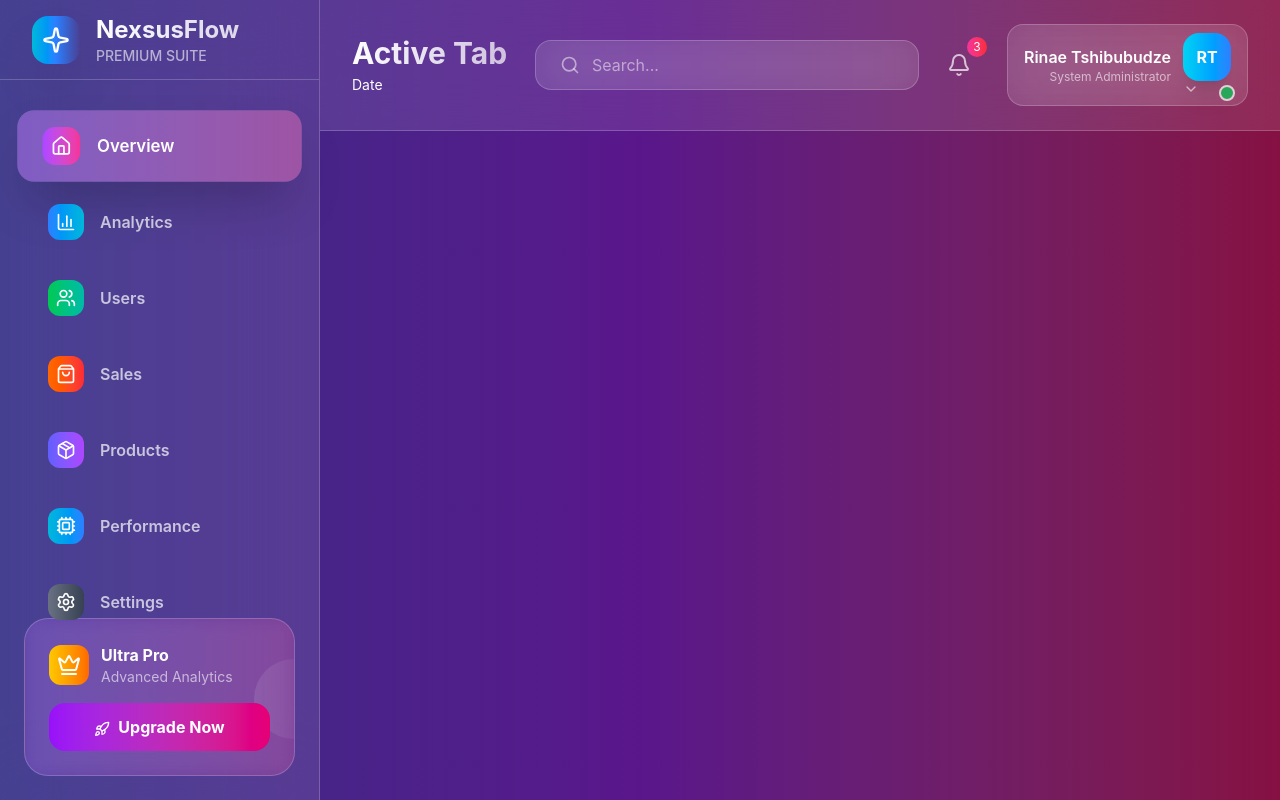
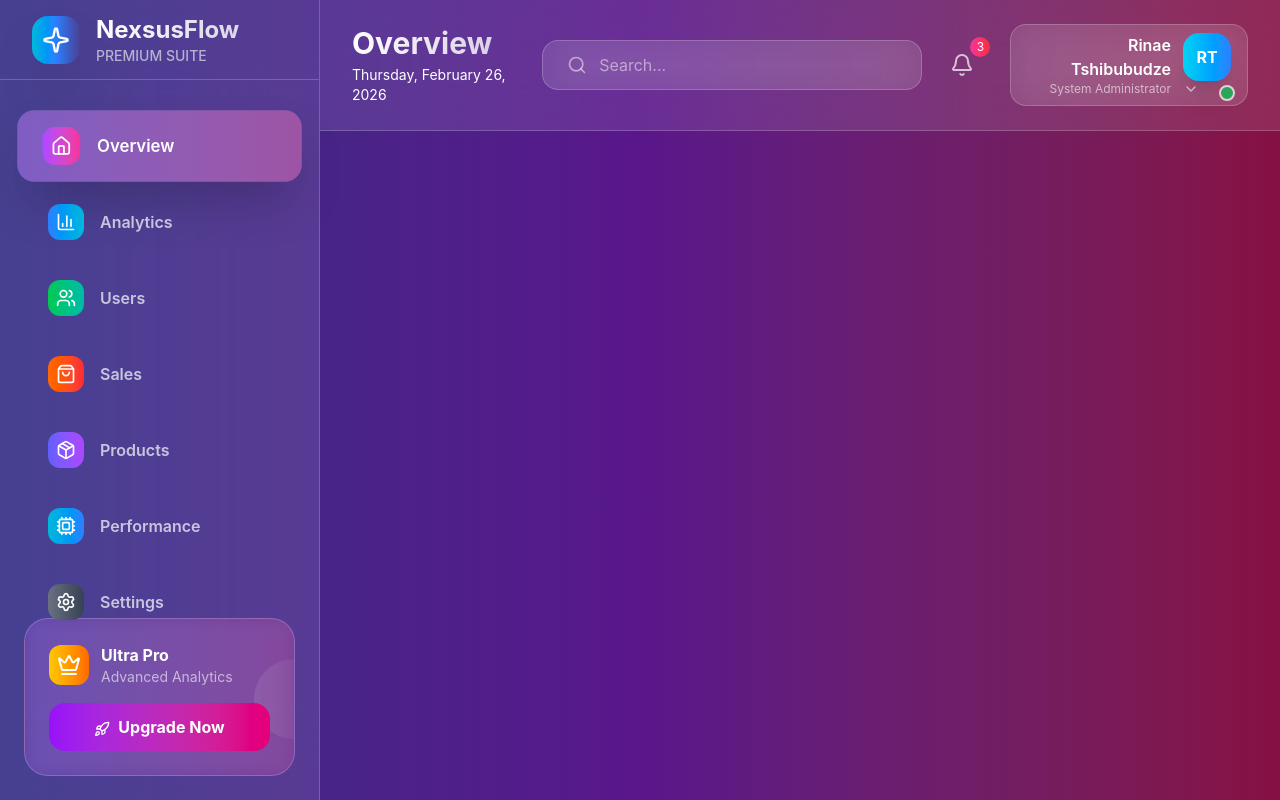
Before and after one commit to RinaeTshibubudze/adminDashboard, a React (Vite) app: page / in a window 1280 px wide. Built offline with nearby package versions, Linux system fonts and the light colour scheme; the HTML template or start-up script is replaced by a standard one.

Commit message:
Add date and time logic

```diff
--- a/src/App.jsx
+++ b/src/App.jsx
@@ -1,10 +1,20 @@
-import { useState } from "react";
+import { useState, useEffect } from "react";
 import Sidebar from "./components/Sidebar";
 import Header from "./components/Header";
 
 const App = () => {
   const [sidebar, setSidebarOpen] = useState(false);
   const [activeTab, setActiveTab] = useState("overview");
+  const [currentTime, setCurrentTime] = useState(new Date());
+
+  // Update the current time every second
+  useEffect(() => {
+    const interval = setInterval(() => {
+      setCurrentTime(new Date());
+    }, 1000);
+    return () => clearInterval(interval);
+  }, []);
+
   return (
     <div className="min-h-screen bg-gradient-to-r from-indigo-900 via-purple-900 to-pink-900 relative overflow-hidden">
       <div className="flex min-h-screen relative z-10">
@@ -16,7 +26,11 @@ const App = () => {
           setActiveTab={setActiveTab}
         />
         <div className="flex-1 flex flex-col overflow-hidden">
-          <Header />
+          <Header
+            activeTab={activeTab}
+            setSidebarOpen={setSidebarOpen}
+            currentTime={currentTime}
+          />
         </div>
       </div>
     </div>
--- a/src/components/Header.jsx
+++ b/src/components/Header.jsx
@@ -1,19 +1,29 @@
 import { Bell, ChevronDown, Menu, Search } from "lucide-react";
 import React from "react";
 
-const Header = () => {
+const Header = ({ activeTab, setSidebarOpen, currentTime }) => {
   return (
     <div className="bg-white/10 backdrop-blur-xl border-b border-white/20 px-8 py-6">
       <div className="flex items-center justify-between">
         <div className="flex items-center space-x-6">
-          <button className="lg:hidden text-white/10 hover:text-white/20 p-2 rounded-xl hover:bg-white/10 transition-all">
+          <button
+            className="lg:hidden text-white/10 hover:text-white/20 p-2 rounded-xl hover:bg-white/10 transition-all"
+            onClick={() => setSidebarOpen(true)}
+          >
             <Menu className="h-6 w-6" />
           </button>
           <div>
             <h2 className="text-3xl font-bold bg-gradient-to-r from-white to-white/70 bg-clip-text text-transparent capitalize">
-              Active Tab
+              {activeTab}
             </h2>
-            <p className="text-white text-sm mt-1">Date</p>
+            <p className="text-white text-sm mt-1">
+              {currentTime.toLocaleDateString("en-US", {
+                weekday: "long",
+                year: "numeric",
+                month: "long",
+                day: "numeric",
+              })}
+            </p>
           </div>
         </div>
 
```
